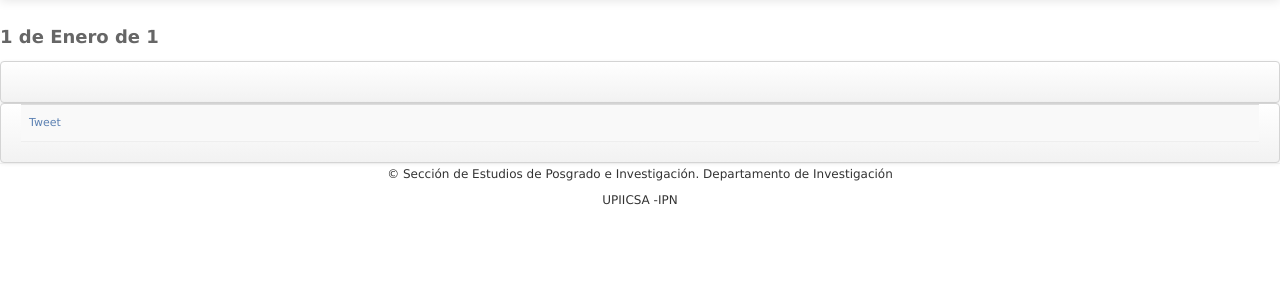
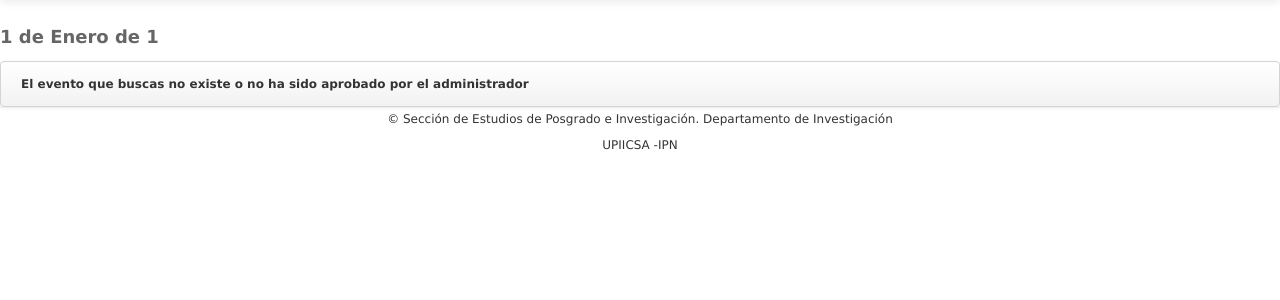
Before and after one commit to Lvcios/SEPI, a Django app: page /1/1/1/1/ in a window 1280 px wide. Shown: the part 43-343 px from the top of the page. Run offline with Django 3.2, Linux system fonts and the light colour scheme; tables that the repository leaves empty hold one stand-in row (values such as "Sample post"); parts of the project's set-up code (start-up, migrations or seed data) failed here and were passed over; some libraries are stand-ins or nearby versions.

Commit message:
cambio de etiquetas en la plantilla dia.html

```diff
--- a/congreso/views.py
+++ b/congreso/views.py
@@ -132,7 +132,7 @@ def vista_dia(request, cve, year, month, day):
 	month = int(month)
 	evento = Evento.objects.filter(id = cve, Fecha_I__year=year, Fecha_I__month=month, Fecha_I__day=day, Validado = True)
 	fechas = FechasClave.objects.filter(Evento = evento)
-	return render_to_response("dia.html",{"evento":evento,"day":day,"mname":mnames[month-1],"year":year,"month":month,"fechas":fechas},RequestContext(request))
+	return render_to_response("dia.html",{"eventos":evento,"day":day,"mname":mnames[month-1],"year":year,"month":month,"fechas":fechas},RequestContext(request))
 
 
 
--- a/template/dia.html
+++ b/template/dia.html
@@ -3,6 +3,7 @@
 {%block dia%}
 	<h1>{{day}} de {{mname}} de {{year}}</h1>
 
+	{%if eventos%}
     <div class="navbar-inner">
 		{%for evento in eventos%}
             <h3>{{ evento.Nombre }}</h3>
@@ -57,4 +58,10 @@
 			</tr>
 		</table>
     </div>
+    {%endif%}
+    {%if not eventos%}
+    <div class="navbar-inner">
+		<h4>El evento que buscas no existe o no ha sido aprobado por el administrador</h4>
+    </div>
+    {%endif%}
 {% endblock %}
```
